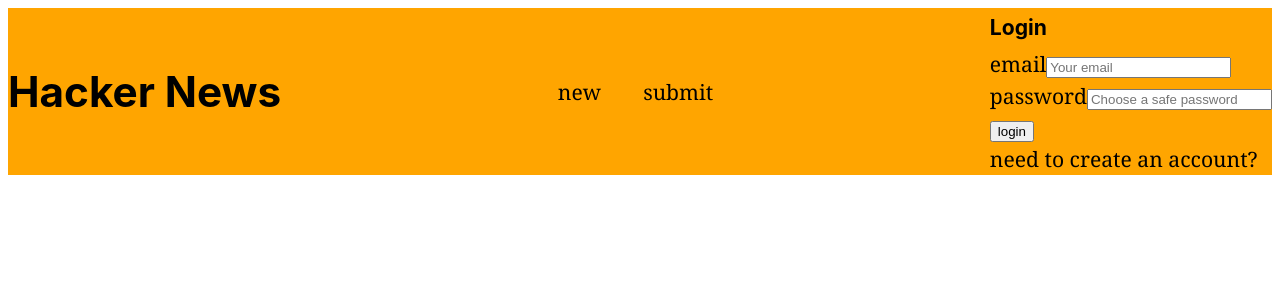
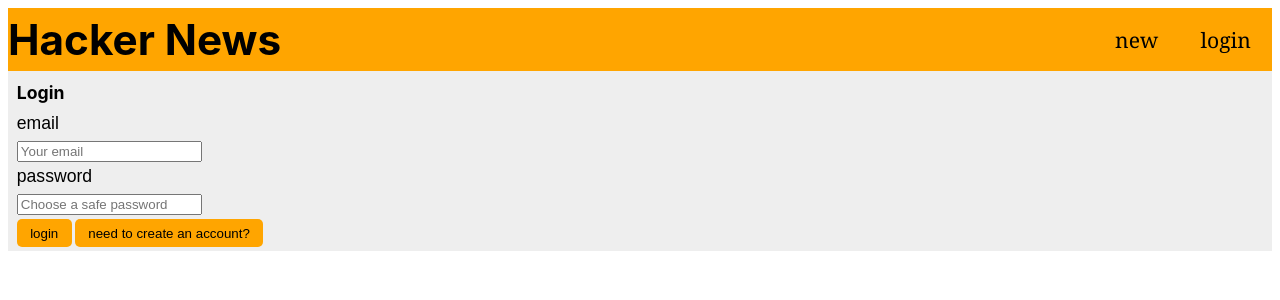
Before and after one commit to learosema/react-graphql-demo, a React (Vite) app: page /login in a window 1280 px wide. Shown: the top 300 px of the page. Built offline with nearby package versions, Linux system fonts and the light colour scheme.

Commit message:
add authentication

```diff
--- a/src/components/App.tsx
+++ b/src/components/App.tsx
@@ -3,6 +3,7 @@
 import { Switch, Route } from 'react-router-dom'
 import LinkList from './LinkList';
 import CreateLink from './CreateLink';
+import Login from './Login'
 
 export default class App extends React.Component {
   render() {
@@ -13,6 +14,7 @@
           <Switch>
             <Route exact path="/" component={LinkList} />
             <Route exact path="/create" component={CreateLink} />
+            <Route exact path="/login" component={Login} />
           </Switch>
         </main>
       </div>
--- a/src/components/Header.tsx
+++ b/src/components/Header.tsx
@@ -2,19 +2,24 @@
 import { Link } from 'react-router-dom'
 import { withRouter } from 'react-router'
 import Login from './Login'
-
+import { AUTH_TOKEN } from '../constants'
 
 class Header extends React.Component<any, any> {
 
   render() {
+    const authToken = localStorage.getItem(AUTH_TOKEN)
+    const logout = () => {
+      localStorage.removeItem(AUTH_TOKEN)
+      this.props.history.push(`/`)
+    }
     return (<header>
-      <h1>Hacker News</h1>
+      <h1><Link to="/">Hacker News</Link></h1>
       <nav>
       <Link to="/">new</Link>
-      <Link to="/create">submit</Link>
+      {authToken && (<Link to="/create">submit</Link>)}
+      {authToken ? (<a href="#" onClick={logout}>logout</a>) : (<Link to="/login">login</Link>)}
       </nav>
-      <Login />
-    </header>);
+    </header>)
   }
 }
 
--- a/src/components/Login.tsx
+++ b/src/components/Login.tsx
@@ -1,5 +1,23 @@
 import * as React from 'react'
 import { AUTH_TOKEN } from '../constants'
+import { Mutation } from 'react-apollo'
+import gql from 'graphql-tag'
+
+const SIGNUP_MUTATION = gql`
+  mutation SignupMutation($email: String!, $password: String!, $name: String!) {
+    signup(email: $email, password: $password, name: $name) {
+      token
+    }
+  }
+`
+
+const LOGIN_MUTATION = gql`
+  mutation LoginMutation($email: String!, $password: String!) {
+    login(email: $email, password: $password) {
+      token
+    }
+  }
+`
 
 
 export default class Login extends React.Component<any, any> {
@@ -14,7 +32,7 @@
     const { login, email, password, name } = this.state
     return (
 
-      <div className="header__form">
+      <div className="login-form">
         <h4>
           { login ? 'Login' : 'Sign Up'}
         </h4>
@@ -25,28 +43,41 @@
           </div>)}
           <div>
             <label>email</label>
-            <input value={name} onChange={e => this.setState({name: e.target.value })} type="text" placeholder="Your email" />
+            <input value={email} onChange={e => this.setState({email: e.target.value })} type="text" placeholder="Your email" />
           </div>
           <div>
             <label>password</label>
-            <input value={password} onChange={e => this.setState({name: e.target.value })} type="password" placeholder="Choose a safe password" />
+            <input value={password} onChange={e => this.setState({password: e.target.value })} type="password" placeholder="Choose a safe password" />
           </div>
           <div>
-            <button onClick={() => this._confirm()}>
-            {login ? 'login' : 'create account'}
+            <Mutation
+              mutation={login ? LOGIN_MUTATION : SIGNUP_MUTATION}
+              variables={{email, password, name}} onCompleted={data => this._confirm(data)}>
+              {mutation => (
+                <button onClick={() => mutation()}>
+                  {login ? 'login' : 'create account'}
+                </button>
+              )}
+            </Mutation>
+            <button onClick={() => this.setState({ login: !login })}>
+              {login ? 'need to create an account?' : 'already have an account?'}
             </button>
           </div>
         </div>
-        <a href="#" onClick={() => this.setState({ login: !login })}>
-          {login ? 'need to create an account?' : 'already have an account?'}
-        </a>
+
       </div>
 
     )
   }
 
-  _confirm() {
+  _confirm = async (data: any) => {
+    const { token } = this.state.login ? data.login : data.signup
+    this._saveUserData(token)
+    this.props.history.push(`/`)
+  }
 
+  _saveUserData = (token: string) => {
+    localStorage.setItem(AUTH_TOKEN, token)
   }
 
 }
```
